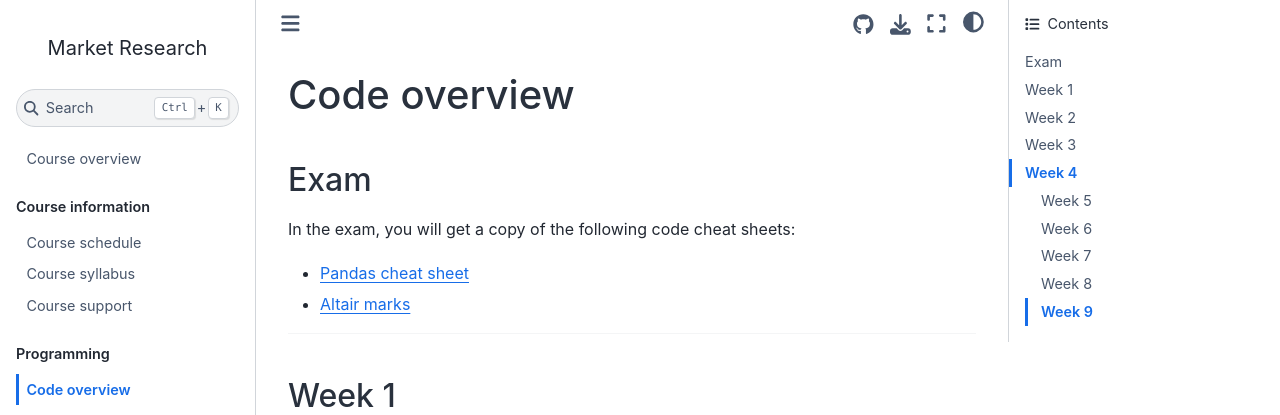
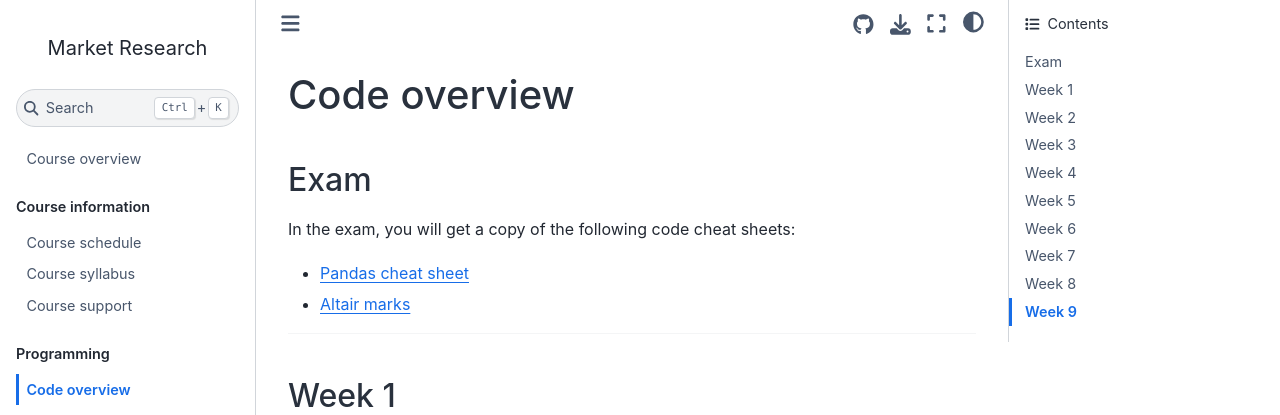
Before and after one commit to mr-ws22/website, a Jupyter Book: the page built from code/code-overview.md, in a window 1280 px wide. Shown: the top 415 px of the page. Built offline with Jupyter Book 1.0.4 settings and Sphinx 7.4.7 and the Sphinx Book theme 1.1.4, drawn with Linux system fonts in a browser that asks for light colours; comment, search, counter and statistics services are not loaded.

```diff
--- a/code/code-overview.md
+++ b/code/code-overview.md
@@ -129,7 +129,7 @@ Optional:
 
 ---
 
-### Week 5
+## Week 5
 
 - [28. Introduction to models](../code/28-ds-happy-scikit.ipynb)
 
@@ -163,7 +163,7 @@ You should be able to use scikit-learn to:
 
 ---
 
-### Week 6
+## Week 6
 
 Market research
 
@@ -189,7 +189,7 @@ You should be able to use scikit-learn to:
 
 ---
 
-### Week 7
+## Week 7
 
 
 - [43. Multiple predictors regression 1](../code/44-1-multiple.ipynb)
@@ -206,7 +206,7 @@ You should be able to use scikit-learn to:
 ---
 
 
-### Week 8
+## Week 8
 
 - [48. Randomization experiments](../code/48-discrimination.ipynb) (not relevant for exam)
 
@@ -226,7 +226,7 @@ You should be able to use scikit-learn to:
 
 ---
 
-### Week 9
+## Week 9
 
 - [53. Hypothesis tesing opportunity cost ](../code/54-opportunity.ipynb)
 
```
